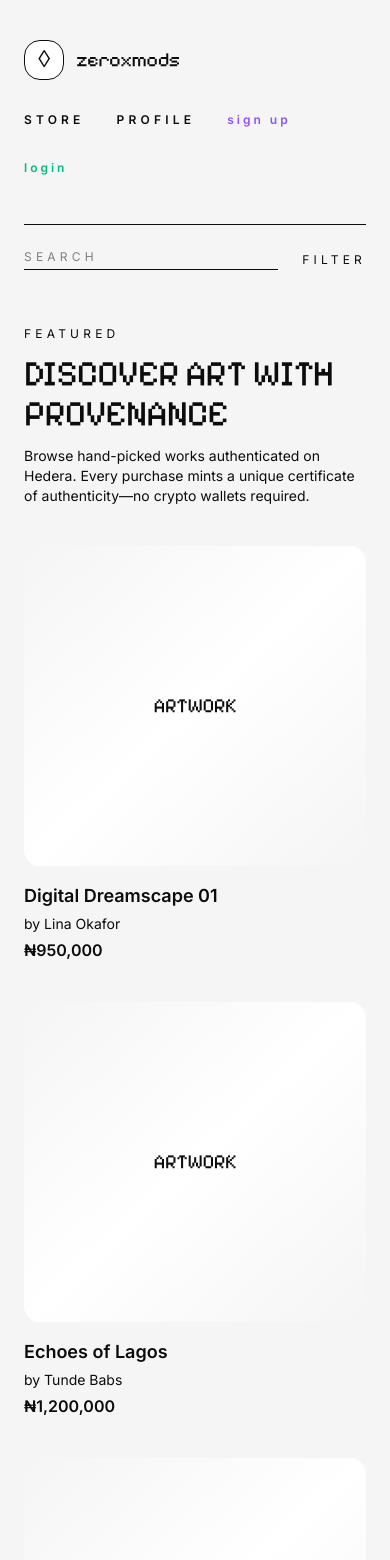
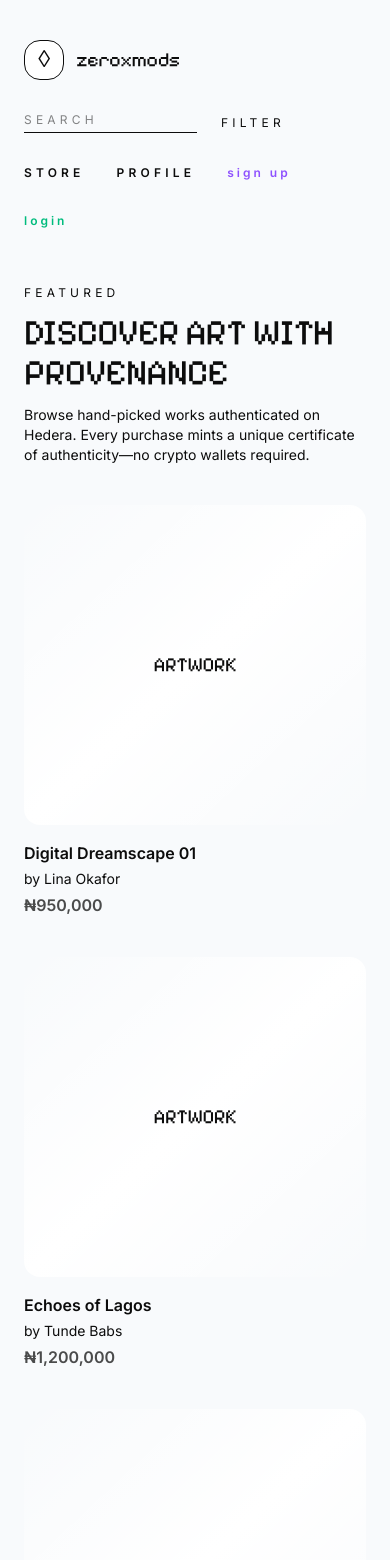
Before and after one commit to Hugonybi/zeroX, a React (Vite) app: page / in a window 390 px wide. Shown: the top 1560 px of the page. Built offline with nearby package versions, Linux system fonts and the light colour scheme.

Commit message:
feat: update ArtworkCard styles, add GalleryHero component, and refactor GalleryPage

```diff
--- a/src/components/ArtworkCard.tsx
+++ b/src/components/ArtworkCard.tsx
@@ -18,11 +18,11 @@ export function ArtworkCard({ title, artist, price, imageUrl }: ArtworkCardProps
         )}
       </div>
       <header className="space-y-1">
-        <h3 className="max-w-xs text-lg font-semibold text-ink">
+        <h3 className="max-w-xs text-base font-semibold text-ink">
           {title}
         </h3>
         <p className="text-sm text-ink-muted">by {artist}</p>
-        <p className="text-base font-semibold text-ink">{price}</p>
+        <p className="text-base text-black/70 font-semibold text-ink">{price}</p>
       </header>
     </article>
   );
--- /dev/null
+++ b/src/components/GalleryHero.tsx
@@ -0,0 +1,12 @@
+export function GalleryHero() {
+  return (
+    <div className="space-y-3">
+      <p className="text-xs uppercase tracking-[0.35em] text-ink-muted">Featured</p>
+      <h2 className="font-brand text-4xl uppercase tracking-widest[0.1em]">Discover art with provenance</h2>
+      <p className="max-w-xl text-sm text-ink-muted">
+        Browse hand-picked works authenticated on Hedera. Every purchase mints a unique certificate of authenticity—no crypto
+        wallets required.
+      </p>
+    </div>
+  );
+}
--- a/src/components/SiteHeader.tsx
+++ b/src/components/SiteHeader.tsx
@@ -7,7 +7,7 @@ const primaryLinks = [
 
 export function SiteHeader() {
   return (
-    <header className="space-y-12">
+    <header className="space-y-2">
       <div className="flex flex-wrap items-center justify-between gap-8">
         <Link to="/" className="flex items-center gap-3">
           <span className="flex h-10 w-10 items-center justify-center rounded-2xl border border-charcoal/20 bg-white font-brand text-2xl">
@@ -15,32 +15,8 @@ export function SiteHeader() {
           </span>
           <span className="font-brand text-xl lowercase tracking-[0.3em]">zeroXmods</span>
         </Link>
-
-        <nav className="flex flex-wrap items-center gap-8 text-xs font-semibold uppercase tracking-[0.35em] text-ink-muted">
-          {primaryLinks.map(({ to, label }) => (
-            <NavLink
-              key={to}
-              to={to}
-              className={({ isActive }) =>
-                `transition-colors duration-200 ${isActive ? "text-ink" : "hover:text-ink"}`
-              }
-            >
-              {label}
-            </NavLink>
-          ))}
-
-          <span className="hidden h-3 w-px bg-charcoal/20 sm:inline" aria-hidden="true" />
-
-          <button type="button" className="text-xs font-semibold lowercase tracking-[0.25em] text-violet-500">
-            sign up
-          </button>
-          <button type="button" className="text-xs font-semibold lowercase tracking-[0.25em] text-emerald-500">
-            login
-          </button>
-        </nav>
-      </div>
-
-      <div className="flex flex-wrap items-center justify-between gap-6 border-t border-charcoal/10 pt-6">
+              {/* search bar */}
+      <div className="flex flex-wrap items-center justify-between gap-6 ">
         <label className="flex flex-1 max-w-xl items-center text-xs uppercase tracking-[0.35em] text-ink">
           <span className="sr-only">Search artworks</span>
           <input
@@ -57,6 +33,32 @@ export function SiteHeader() {
           Filter
         </button>
       </div>
+        <nav className="flex flex-wrap items-center gap-8 text-xs font-semibold uppercase tracking-[0.35em] text-ink-muted">
+          {primaryLinks.map(({ to, label }) => (
+            <NavLink
+              key={to}
+              to={to}
+              className={({ isActive }) =>
+                `transition-colors duration-200 ${isActive ? "text-ink" : "hover:text-ink"}`
+              }
+            >
+              {label}
+            </NavLink>
+          ))}
+
+          <span className="hidden h-3 w-px bg-charcoal/20 sm:inline" aria-hidden="true" />
+
+
+
+          <button type="button" className="text-xs font-semibold lowercase tracking-[0.25em] text-violet-500">
+            sign up
+          </button>
+          <button type="button" className="text-xs font-semibold lowercase tracking-[0.25em] text-emerald-500">
+            login
+          </button>
+        </nav>
+      </div>
+
     </header>
   );
 }
--- a/src/layouts/RootLayout.tsx
+++ b/src/layouts/RootLayout.tsx
@@ -3,7 +3,7 @@ import { SiteHeader } from "../components/SiteHeader";
 
 export function RootLayout() {
   return (
-    <div className="min-h-screen bg-canvas text-ink">
+    <div className="min-h-screen bg-slate-50 text-ink">
       <div className="container mx-auto flex min-h-screen flex-col px-6 pb-16 pt-10 sm:px-10 lg:px-16">
         <SiteHeader />
 
--- a/src/pages/GalleryPage.tsx
+++ b/src/pages/GalleryPage.tsx
@@ -1,17 +1,12 @@
 import { Link } from "react-router-dom";
 import { ArtworkCard } from "../components/ArtworkCard";
+import { GalleryHero } from "../components/GalleryHero";
 import { mockArtworks } from "../data/mockArtworks";
 
 export function GalleryPage() {
   return (
     <section className="space-y-10">
-      <div className="space-y-3">
-        <p className="text-xs uppercase tracking-[0.35em] text-ink-muted">Featured</p>
-        <h2 className="font-brand text-4xl uppercase tracking-widest[0.1em]">Discover art with provenance</h2>
-        <p className="max-w-xl text-sm text-ink-muted">
-          Browse hand-picked works authenticated on Hedera. Every purchase mints a unique certificate of authenticity—no crypto wallets required.
-        </p>
-      </div>
+      <GalleryHero />
 
       <div className="grid  gap-10 sm:grid-cols-2 xl:grid-cols-4">
         {mockArtworks.map((artwork) => (
```
